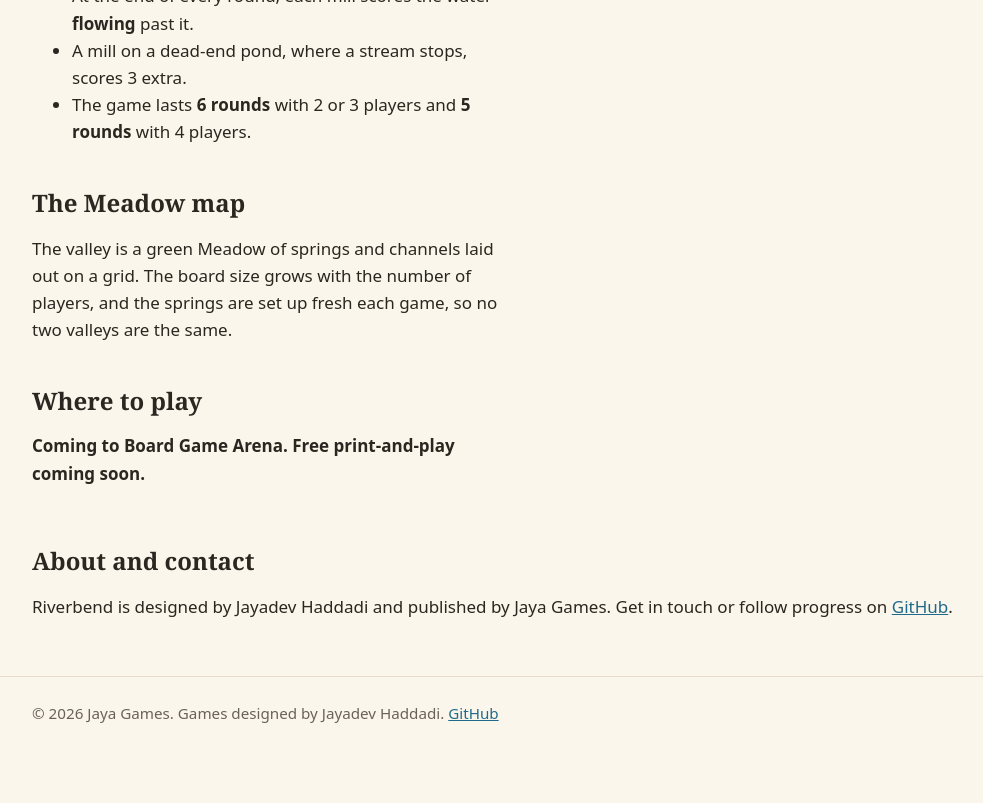
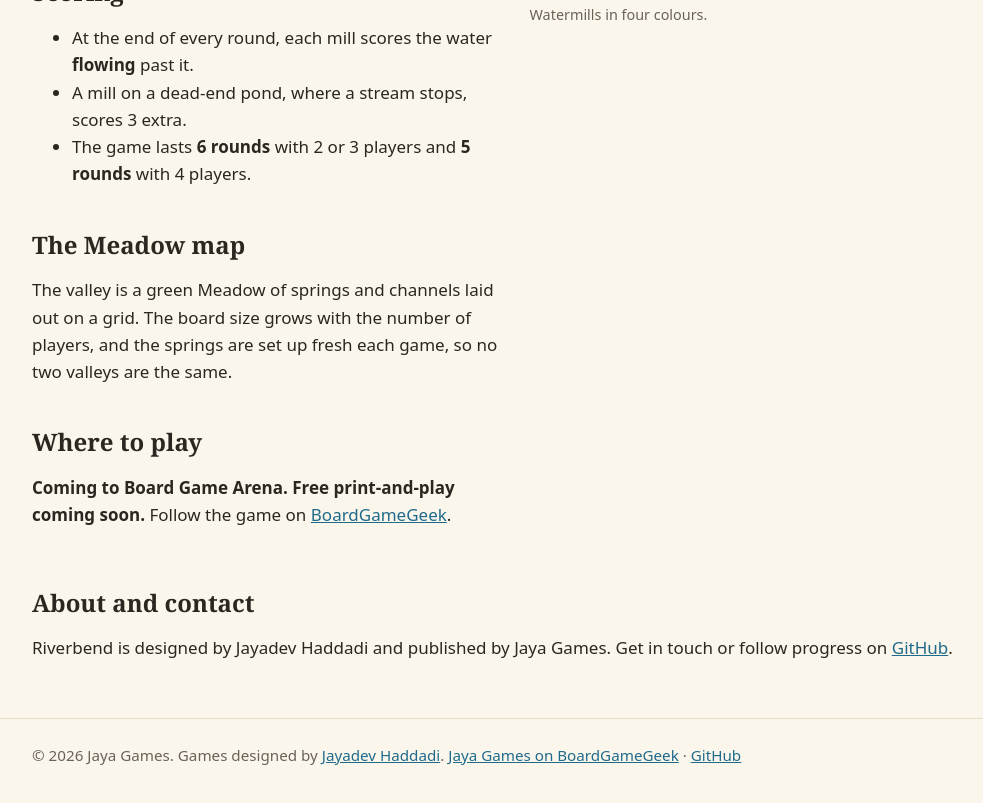
Before and after one commit to JayadevHaddadi/jaya-games, a plain HTML site: page games/riverbend.html in a window 1280 px wide. Shown: the part 955-1758 px from the top of the page, without its empty margins (144-1127 px from the left). Before the commit the page ends 1720 px from the top, so only its background shows below. Drawn offline with Linux system fonts and the light colour scheme.

Commit message:
Links to the BGG game, designer and publisher pages
Co-Authored-By: Claude Opus 5.5 <noreply@anthropic.com>

```diff
--- a/games/riverbend.html
+++ b/games/riverbend.html
@@ -6,17 +6,17 @@
 <header class="site"><div class="wrap"><a class="logo" href="../index.html" aria-label="Jaya Games home"><img src="../img/logo.png" alt="Jaya Games"></a><nav aria-label="Main"><a href="../index.html">Games</a><a href="../games/riverbend.html">Riverbend</a><a href="../index.html#about">About</a></nav></div></header>
 <main class="wrap">
 <section class="hero"><h1>Riverbend</h1><p class="lead">Dig streams downhill from mountain springs and build watermills to catch the splitting flow.</p>
-<ul class="facts"><li class="badge">2-4 players</li><li class="badge">Designed by Jayadev Haddadi</li><li class="badge">Coming to Board Game Arena</li><li class="badge">Free print-and-play coming soon</li></ul></section>
+<ul class="facts"><li class="badge">2-4 players</li><li class="badge">Designed by Jayadev Haddadi</li><li class="badge">Coming to Board Game Arena</li><li class="badge">Free print-and-play coming soon</li><li class="badge"><a href="https://boardgamegeek.com/boardgame/483601/riverbend">Riverbend on BoardGameGeek</a></li></ul></section>
 <div class="two"><div>
 <h2>The game</h2><p>Melting snow feeds the springs high in the valley. Players dig streams downhill and build watermills along the banks. Water only flows down or level, never uphill or in loops. Every time a stream splits, its flow is shared out, so each new branch weakens the water further down.</p>
 <p>Your rivals' streams can steal water from your mills, but they can also feed them, so every dig helps or hurts someone.</p>
 <h2>How a turn works</h2><ul><li>Take <strong>2 actions of any kind</strong>, in any order and any mix.</li><li><strong>Dig</strong> a stream channel; water rushes in at once.</li><li>Place or move one of your two <strong>watermills</strong> onto a watered cell.</li></ul>
 <h2>Scoring</h2><ul><li>At the end of every round, each mill scores the water <strong>flowing</strong> past it.</li><li>A mill on a dead-end pond, where a stream stops, scores 3 extra.</li><li>The game lasts <strong>6 rounds</strong> with 2 or 3 players and <strong>5 rounds</strong> with 4 players.</li></ul>
 <h2>The Meadow map</h2><p>The valley is a green Meadow of springs and channels laid out on a grid. The board size grows with the number of players, and the springs are set up fresh each game, so no two valleys are the same.</p>
-<h2>Where to play</h2><p><strong>Coming to Board Game Arena.</strong> <strong>Free print-and-play coming soon.</strong></p>
+<h2>Where to play</h2><p><strong>Coming to Board Game Arena.</strong> <strong>Free print-and-play coming soon.</strong> Follow the game on <a href="https://boardgamegeek.com/boardgame/483601/riverbend">BoardGameGeek</a>.</p>
 </div>
 <div class="pics"><figure><img src="../img/riverbend-board.webp" alt="Painted Riverbend game board: a green meadow grid of springs and channels framed by a winding blue river, with the title carved on a wooden sign." width="1200" height="1200"><figcaption>The Riverbend board, Meadow map.</figcaption></figure>
 <figure><img src="../img/riverbend-mills.webp" alt="Four painted watermill tiles with red, blue, yellow and purple roofs, each beside a winding blue stream." width="1200" height="293" loading="lazy"><figcaption>Watermills in four colours.</figcaption></figure></div></div>
 <h2 id="about">About and contact</h2><p>Riverbend is designed by Jayadev Haddadi and published by Jaya Games. Get in touch or follow progress on <a href="https://github.com/JayadevHaddadi/jaya-games">GitHub</a>.</p>
 </main>
-<footer><div class="wrap">&copy; 2026 Jaya Games. Games designed by Jayadev Haddadi. <a href="https://github.com/JayadevHaddadi/jaya-games">GitHub</a></div></footer></body></html>
+<footer><div class="wrap">&copy; 2026 Jaya Games. Games designed by <a href="https://boardgamegeek.com/boardgamedesigner/178674/jayadev-haddadi">Jayadev Haddadi</a>. <a href="https://boardgamegeek.com/boardgamepublisher/64932/jaya-games">Jaya Games on BoardGameGeek</a> · <a href="https://github.com/JayadevHaddadi/jaya-games">GitHub</a></div></footer></body></html>
```
Also changed, not shown: index.html (+1 -1 lines).
